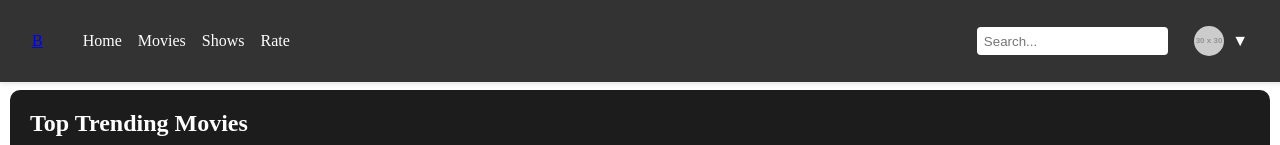
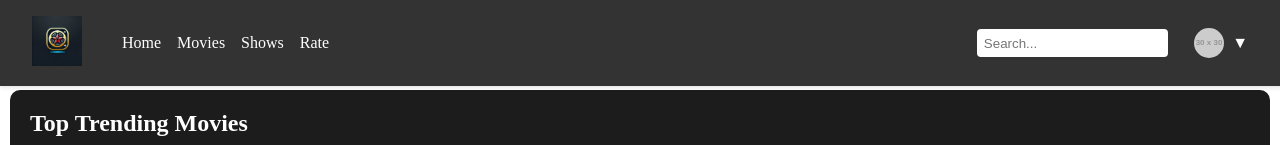
Before and after one commit to DiamondAhuja/boringpedia, a React (Vite) app: page / in a window 1280 px wide. Shown: the top 145 px of the page. Built offline with nearby package versions, Linux system fonts and the light colour scheme; no server answers; the database is empty.

Commit message:
Update Navbar component to use new logo and adjust styles

```diff
--- a/index.html
+++ b/index.html
@@ -2,7 +2,7 @@
 <html lang="en">
   <head>
     <meta charset="UTF-8" />
-    <link rel="icon" type="image/svg+xml" href="/vite.svg" />
+    <link rel="icon" type="image/svg+xml" href="/boringpedia-logo2.svg" />
     <meta name="viewport" content="width=device-width, initial-scale=1.0" />
     <title>Boringpedia</title>
   </head>
--- a/src/components/Navbar.tsx
+++ b/src/components/Navbar.tsx
@@ -1,12 +1,17 @@
-import React from 'react';
-import '../styles/Navbar.css';
+import React from "react";
+import "../styles/Navbar.css";
+import logo from '../assets/boringpedia-logo.jpg';
 
 const Navbar: React.FC = () => {
   return (
     <nav className="navbar">
       <div className="navbar-left">
         <a href="/" className="logo">
-          <span>B</span>
+          <img
+            src={logo}
+            alt="Boringpedia"
+            className="logo-img"
+          />
         </a>
         <ul className="nav-links">
           <li>Home</li>
--- a/src/styles/Navbar.css
+++ b/src/styles/Navbar.css
@@ -52,3 +52,8 @@
   .navbar-right {
     margin-right: 4em;
   }
+
+  .logo-img {
+    width: 50px;
+    height: 50px;
+  }
```
Also changed, not shown: public/boringpedia-logo.svg (added), src/assets/boringpedia-logo.jpg (added).
